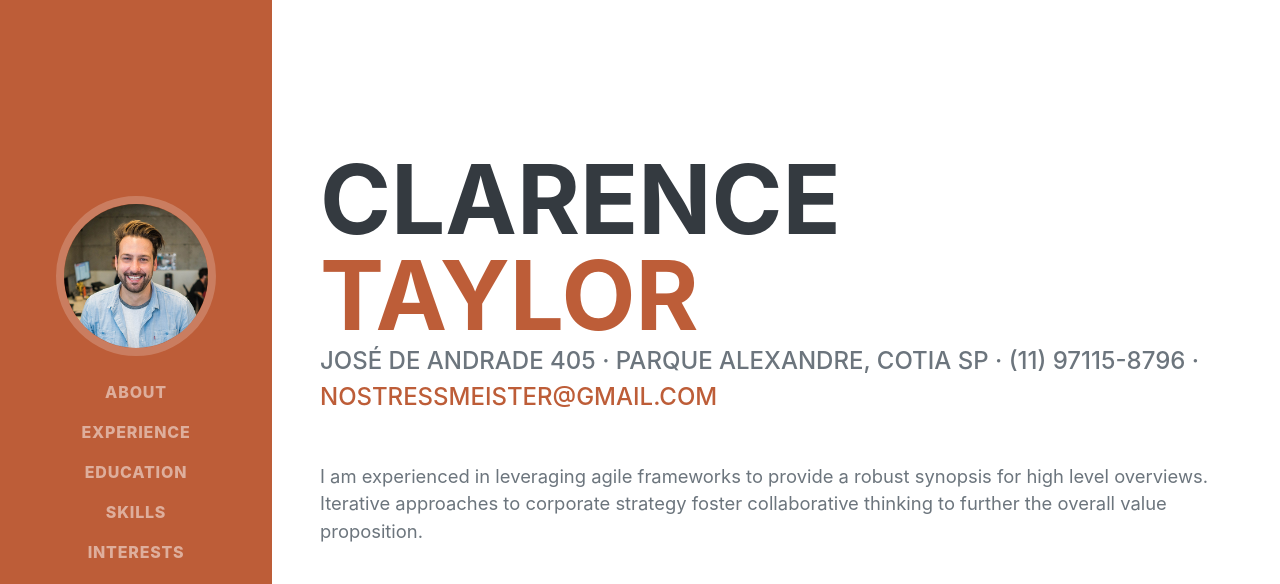
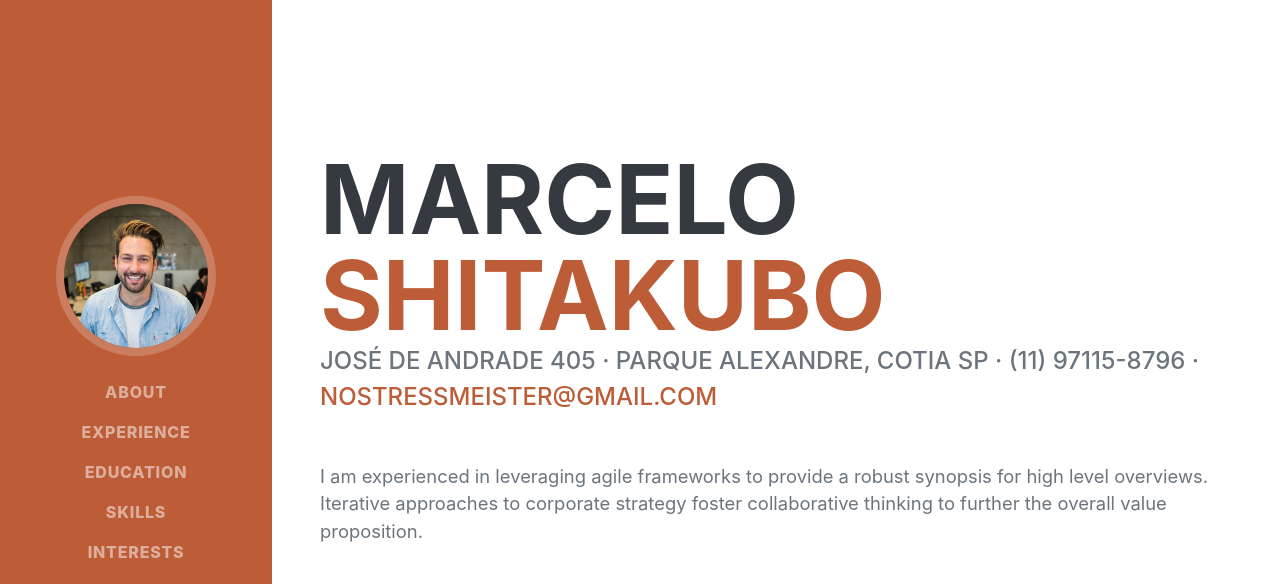
Before and after one commit to mshitakubo-dev/mshitakubo-dev.github.io, a plain HTML site: page index.html in a window 1280 px wide. Shown: the top 584 px of the page. Drawn offline with nearby package versions, Linux system fonts and the light colour scheme; a web font is replaced by a local one.

Commit message:
Atualizei o nome

```diff
--- a/index.html
+++ b/index.html
@@ -40,8 +40,8 @@
             <section class="resume-section" id="about">
                 <div class="resume-section-content">
                     <h1 class="mb-0">
-                        Clarence
-                        <span class="text-primary">Taylor</span>
+                        Marcelo
+                        <span class="text-primary">Shitakubo</span>
                     </h1>
                     <div class="subheading mb-5">
                         José de Andrade 405 · Parque Alexandre, Cotia SP · (11) 97115-8796 ·
```
